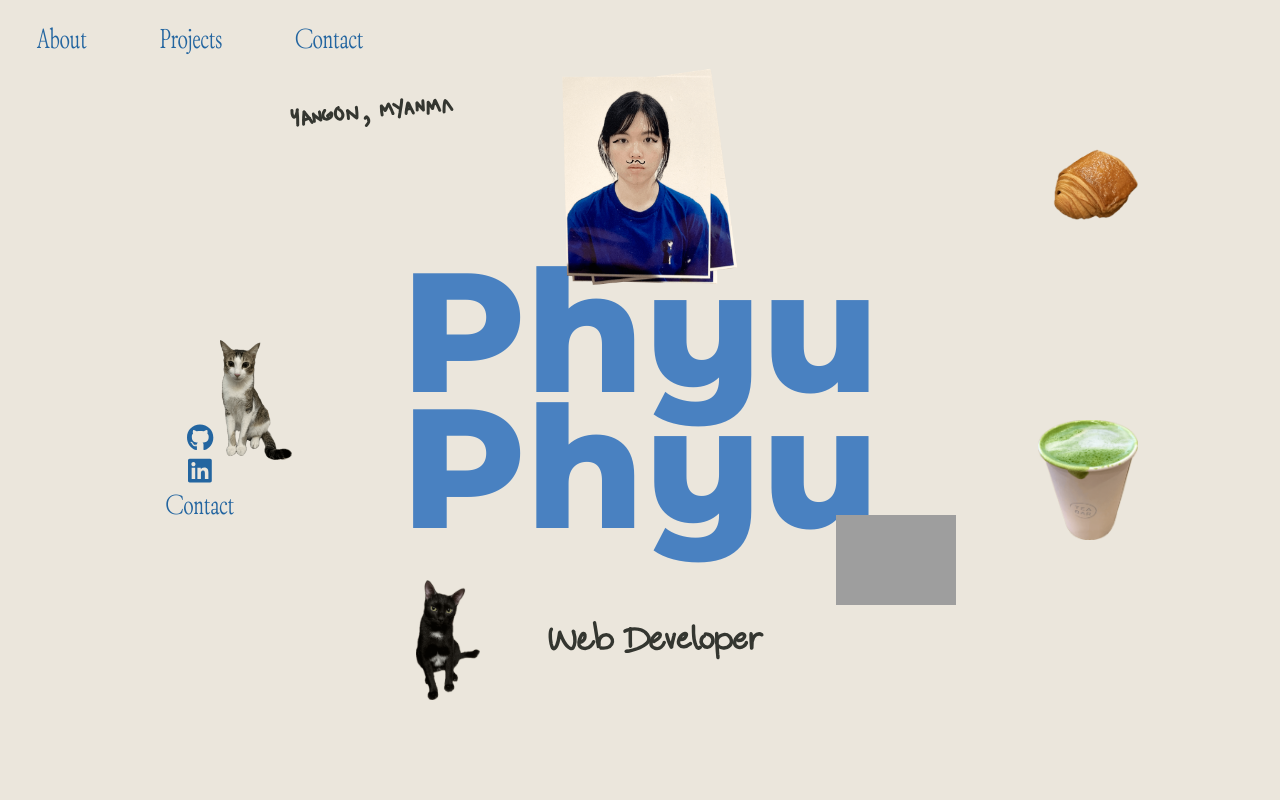
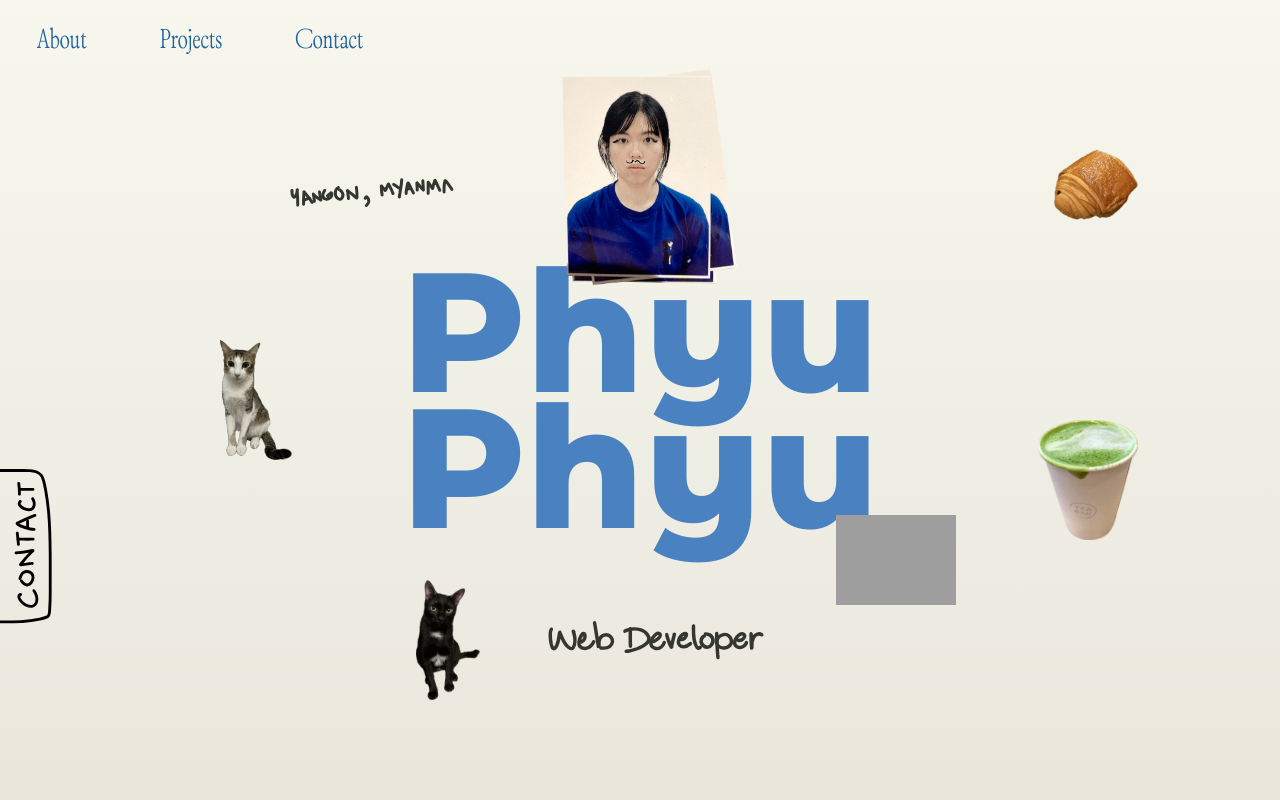
Before and after one commit to phyuphyuh/my-portfolio, a React (Vite) app: page / in a window 1280 px wide. Shown: the top 800 px of the page. Built offline with nearby package versions, Linux system fonts and the light colour scheme; grey boxes are pictures that could not be loaded; a web font is replaced by a local one.

Commit message:
contact tab

```diff
--- a/src/components/About.jsx
+++ b/src/components/About.jsx
@@ -7,7 +7,7 @@ const About = () => {
       <div className={styles.aboutContent}>
         <h2 className={styles.aboutTitle}>About Me</h2>
         <p className={styles.aboutText}>
-          Sup
+          Hi! I'm Phyu Phyu, a full-stack developer with a passion for frontend. Trained in Tokyo. From Yangon.
         </p>
       </div>
     </section>
--- a/src/components/AnimatedHeading.jsx
+++ b/src/components/AnimatedHeading.jsx
@@ -22,9 +22,6 @@ const AnimatedHeading = ({ letters, className }) => {
         className={`${styles.animatedText} ${className}`}
         initial="hidden"
         animate="visible"
-        // initial={{ opacity: 1 }}
-        // animate={{ opacity: 1 }}
-        // exit={{ opacity: 0 }}
         transition={{ duration: fadeOutDuration, ease: "easeInOut" }}
       >
         <svg xmlns="http://www.w3.org/2000/svg">
@@ -55,9 +52,8 @@ const AnimatedHeading = ({ letters, className }) => {
                 }}
                 exit={{
                   strokeDashoffset: "100%",
-                  strokeOpacity: 0,
                   transition: {
-                    duration: 0.4,
+                    duration: 0.2,
                     ease: "easeInOut",
                     delay: 0.4 + (letters.length - 1 - index) * 0.3,
                   },
--- a/src/components/Contact.jsx
+++ b/src/components/Contact.jsx
@@ -1,21 +1,26 @@
 import styles from "./Contact.module.scss";
 import { FontAwesomeIcon } from '@fortawesome/react-fontawesome';
 import { faGithub, faLinkedin } from "@fortawesome/free-brands-svg-icons";
+import { faEnvelope } from '@fortawesome/free-solid-svg-icons';
+import TabSVG from "../assets/contacttab3.svg";
 
 const Contact = () => {
   return (
     <nav className={styles.contact}>
+      <div className={styles.contactInner}>
+        <img className={styles.tab} src={TabSVG} alt="Contact Tab" />
         <ul className={styles.contactList}>
           <li className={styles.contactItem}>
-          <a href="https://github.com/phyuphyuh" className={styles.contactLink}><FontAwesomeIcon icon={faGithub} /></a>
+            <a href="https://github.com/phyuphyuh" target="_blank" className={styles.contactLink}><FontAwesomeIcon icon={faGithub} /></a>
           </li>
-        <li className={styles.navItem}>
-          <a href="www.linkedin.com/in/phyuphyuhlaing" className={styles.contactLink}><FontAwesomeIcon icon={faLinkedin} /></a>
+          <li className={styles.contactItem}>
+            <a href="https://www.linkedin.com/in/phyuphyuhlaing" target="_blank" className={styles.contactLink}><FontAwesomeIcon icon={faLinkedin} /></a>
           </li>
-        <li className={styles.navItem}>
-          <a href="#contact" className={styles.contactLink}>Contact</a>
+          <li className={styles.contactItem}>
+            <a href="mailto:phyuphyu.h27@gmail.com" className={styles.contactLink}><FontAwesomeIcon icon={faEnvelope} /></a>
           </li>
         </ul>
+      </div>
     </nav>
   );
 };
--- a/src/components/Contact.module.scss
+++ b/src/components/Contact.module.scss
@@ -3,23 +3,39 @@
 .contact {
   position: fixed;
   top: 50%;
-  left: 0;
+  left: -130px;
   z-index: 100;
-  margin: 1.5rem auto;
-  background-color: transparent;
-  width: 100%;
   background-color: transparent;
   text-align: center;
-  font-family: "ZTBrosOskon90s-Regular", sans-serif;
   font-size: 1.7rem;
 
+  .contactInner {
+    position: relative;
+    display: flex;
+    align-items: center;
+
+    .tab {
+      width: 200px;
+      position: absolute;
+      left: 80px; // Adjust so it's inside the hidden part of the tab
+      top: 0;
+      z-index: 100;
+    }
+
     .contactList {
+      position: absolute;
+      left: -90px; // Adjust so it's inside the hidden part of the tab
+      top: 150px;
+      transform: translateY(-50%);
       list-style: none;
       display: flex;
       flex-direction: column;
-    justify-content: space-around;
       align-items: center;
       width: 400px;
+      z-index: 105;
+
+      .contactItem {
+        margin: 8px 0;
 
         a {
           text-decoration: none;
@@ -27,3 +43,10 @@
         }
       }
     }
+  }
+
+  &:hover {
+    left: -80px; // Slide out on hover
+  }
+
+}
--- a/src/components/Intro.module.scss
+++ b/src/components/Intro.module.scss
@@ -7,7 +7,12 @@
   flex-wrap: wrap;
   justify-content: center;
   align-items: center;
-  background-color: $alabaster2;
+  background: linear-gradient(
+    to bottom,
+    $ivory,
+    $alabaster,
+    $alabaster2,
+  );
   text-align: center;
   position: relative;
   // overflow: hidden;
@@ -76,7 +81,7 @@
   }
 
   .yangon {
-    top: 15%;
+    top: 25%;
     left: 30%;
   }
 
```
Also changed, not shown: src/assets/contacttab2.svg (added), src/assets/contacttab3.svg (added). Lines whose indentation alone changed are shown as unchanged.
